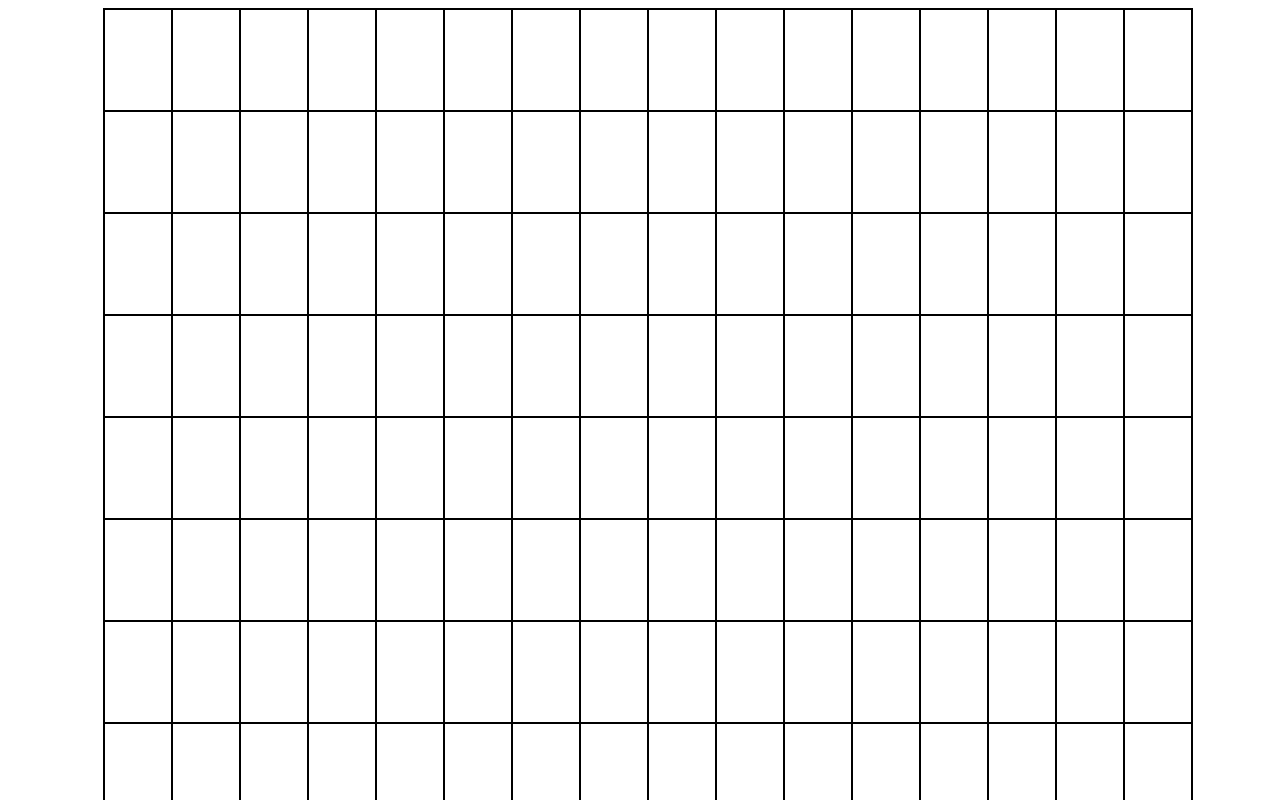
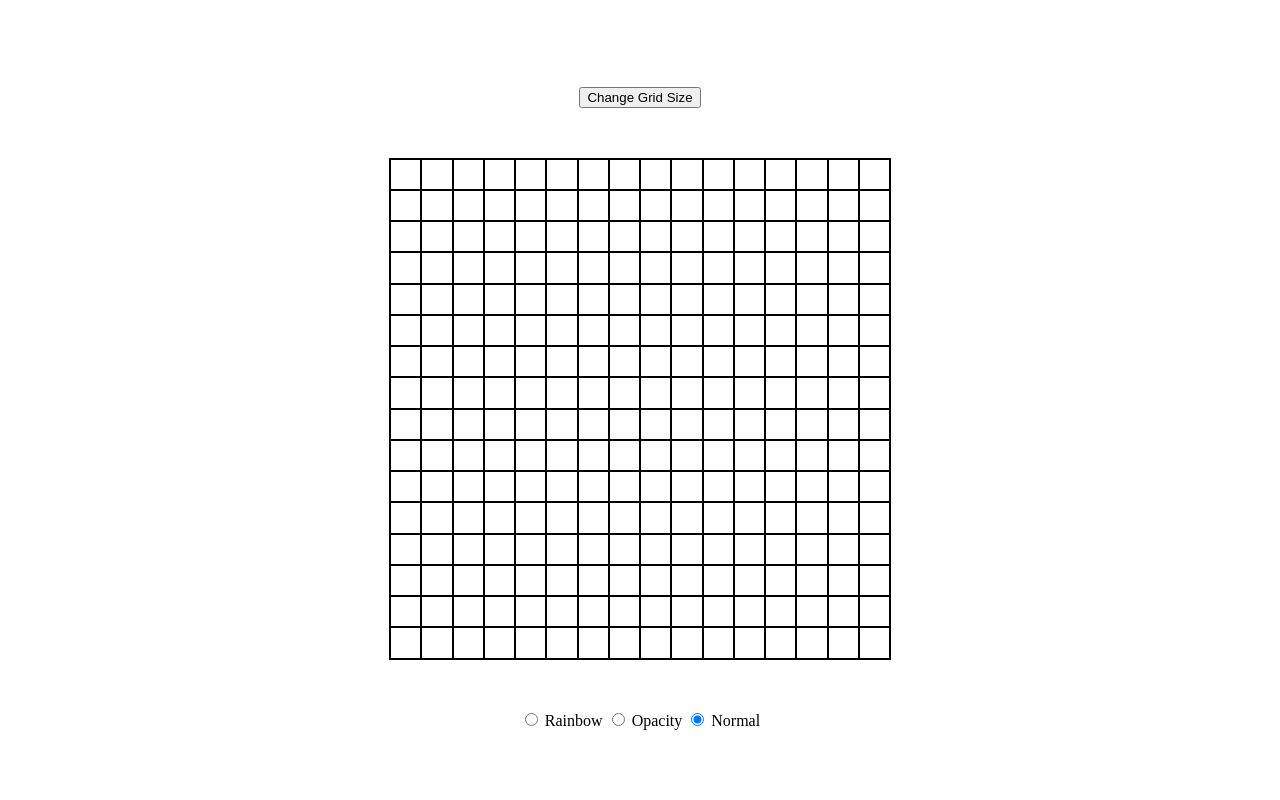
Before and after one commit to smontalbano/odin-etch-a-sketch, a plain HTML site: page index.html in a window 1280 px wide. Shown: the top 800 px of the page. Drawn offline with Linux system fonts and the light colour scheme.

Commit message:
Added some GUI elements and updated code to allow for dyanmic grid size

```diff
--- a/index.html
+++ b/index.html
@@ -7,7 +7,16 @@
     <meta name="viewport" content="width=device-width, initial-scale=1.0">
     <title>Ethc-A-Sketch</title>
 </head>
-<body>
-    <div class="container"></div>
-</body>
+    <body>
+        <button class="grid-button">Change Grid Size</button>
+        <div class="container"></div>
+        <form class="radioButtons">
+            <input type="radio" name="changeColor" id="rainbow">
+            <label for="rainbow">Rainbow</label>
+            <input type="radio" name="changeColor" id="opacity">
+            <label for="opacity">Opacity</label>
+            <input type="radio" name="changeColor" id="normal" checked>
+            <label for="normal">Normal</label>
+        </form>
+    </body>
 </html>
--- a/script.js
+++ b/script.js
@@ -1,12 +1,17 @@
 const container = document.querySelector(".container");
-buildBoard();
+let size = 16;
 
-function buildBoard() {
-  for (i = 0; i < 256; i++) {
+buildBoard(size);
+
+function buildBoard(size) {
+    gridSize = size * size;
+    for (i = 0; i < gridSize; i++) {
+        const boxWidth = (1 / size) * 100;
+        const boxHeight = (1 / size) * 100;
         const box = document.createElement("div");
         box.classList.add("box");
-    box.style.width = "100px";
-    box.style.height = "100px";
+        box.style.width = boxWidth + "%";
+        box.style.height = boxHeight + "%";
         box.style.border = "1px solid black";
         container.appendChild(box);
 
--- a/styles.css
+++ b/styles.css
@@ -1,24 +1,28 @@
 body {
     display: flex;
-    width: 100vw;
+    flex-direction: column;
     justify-content: center;
-  }
+    align-items: center;
+    height: 100vh;
+}
+.container {
+    height: 500px;
+    width: 500px;
+    border: 1px solid black;
+    display: flex;
+    flex-wrap: wrap;
+}
 
-  .container {
+.box {
     display: flex;
-    width: 85vw;
-    height: 100vh;
-    border: 1px solid black;
-    flex-wrap: wrap;
-    padding: 0;
-  }
+    flex: 1 0 auto;
+    width: calc(100% / 16);
+    height: calc(100% / 16);
+    box-sizing: border-box;
+}
 
-  .container > div {
-    border: 1px solid black;
-    height: 100px;
-    width: 100px;
-    margin: 0px;
-    padding: 0px;
-    flex: 5.88%;
-
-  }
+button,
+form {
+    margin-bottom: 50px;
+    margin-top: 50px;
+}
```
Lines whose indentation alone changed are shown as unchanged.
